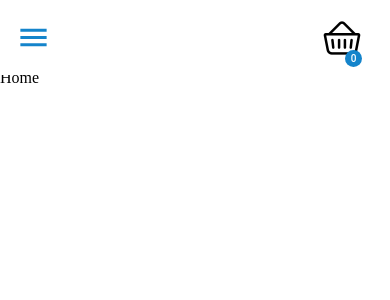
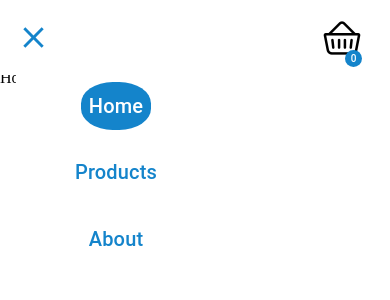
Before and after one commit to iraklikutchiashvili/react-ecommerce, a React (Create React App) app: page / in a window 390 px wide. Both pictures are taken after a click on the button "menu". Shown: the top 300 px of the page. Built offline with nearby package versions, Linux system fonts and the light colour scheme.

Commit message:
Add Responsive navbar

```diff
--- a/src/components/NavBar.js
+++ b/src/components/NavBar.js
@@ -9,11 +9,13 @@ import MenuIcon from "@mui/icons-material/Menu";
 import { PageContext } from "../context/PageContext";
 import { ProductsContext } from "../context/ProductsContext";
 import BasketHoverContent from "./BasketHoverContent";
+import CloseIcon from '@mui/icons-material/Close';
 
 function NavBar() {
   const { page, setPage } = React.useContext(PageContext);
   const { productsQtyInBasket } = React.useContext(ProductsContext);
   const basketContentRef = React.useRef(null);
+  const navRef = React.useRef(null);
   const [showNav, setShowNav] = React.useState(false);
 
   const showBasket = () => {
@@ -23,7 +25,11 @@ function NavBar() {
     basketContentRef.current.classList.remove("show");
   };
 
-  const handleBurgerClick = () => {};
+  const handleBurgerClick = () => {
+    setShowNav(prev => !prev)
+    navRef.current.classList.toggle("burger-nav");
+  };
+
 
   return (
     <Box>
@@ -35,19 +41,19 @@ function NavBar() {
         }}
       >
         <Toolbar>
-          <div className="burger-icon">
+          <div className="burger-icon" onClick={handleBurgerClick}>
             <IconButton
               size="large"
               edge="start"
               color="inherit"
               aria-label="menu"
               sx={{ color: "#1484CB" }}
-              onClick={handleBurgerClick}
             >
-              <MenuIcon sx={{ fontSize: 35 }} />
+              <CloseIcon sx={{ fontSize: 35, display: showNav ? "block" : "none" }} />
+              <MenuIcon sx={{ fontSize: 35, display: showNav ? "none" : "block" }} />
             </IconButton>
           </div>
-          <div className="nav-links">
+          <div className="nav-links" ref={navRef}>
             <Typography
               variant="h6"
               component="div"
--- a/src/index.css
+++ b/src/index.css
@@ -64,6 +64,16 @@
   .nav-links {
     display: none;
   }
+  .burger-nav {
+    display: flex;
+    flex-direction: column;
+    position: absolute;
+    text-align: center;
+    height: 200px;
+    margin-top: 270px;
+    width: 200px;
+    background: white;
+  }
   .show {
     display: none;
   }
--- a/src/pages/MyBasket.js
+++ b/src/pages/MyBasket.js
@@ -31,7 +31,7 @@ const MyBasket = () => {
           </Card>
         ))
       )}
-      <Box sx={{ p: 1 }}>
+      <Box sx={{p: 1}}>
         <Checkout />
       </Box>
     </Box>
```
